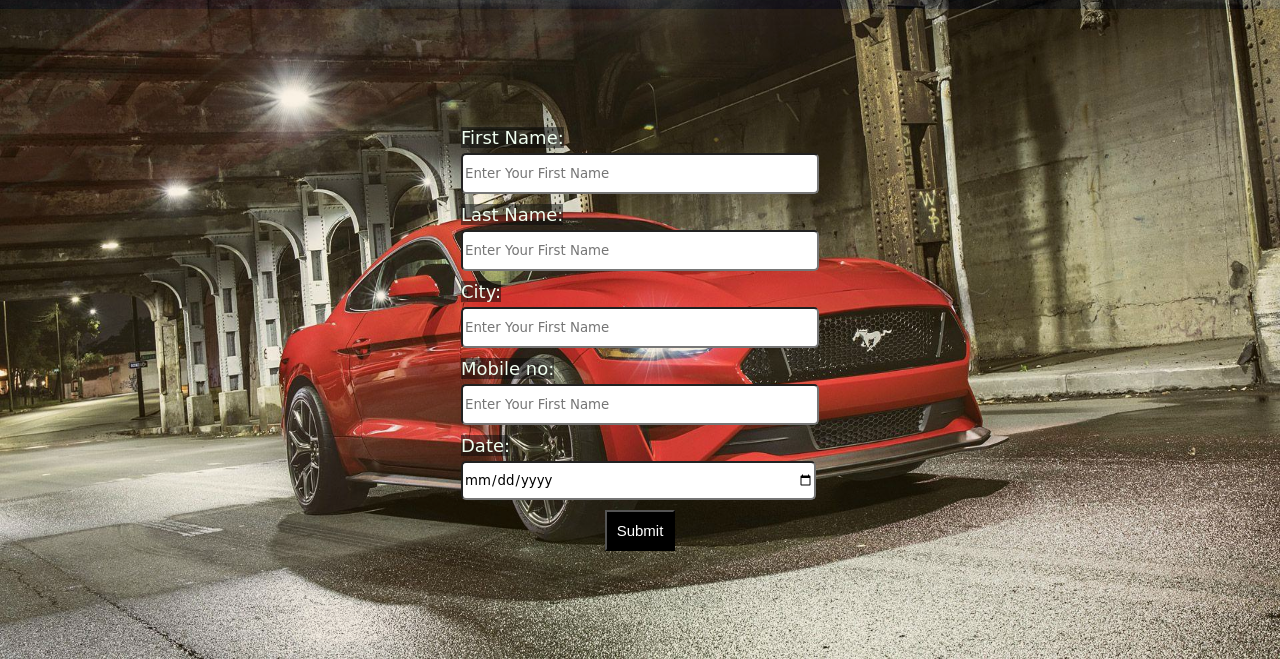
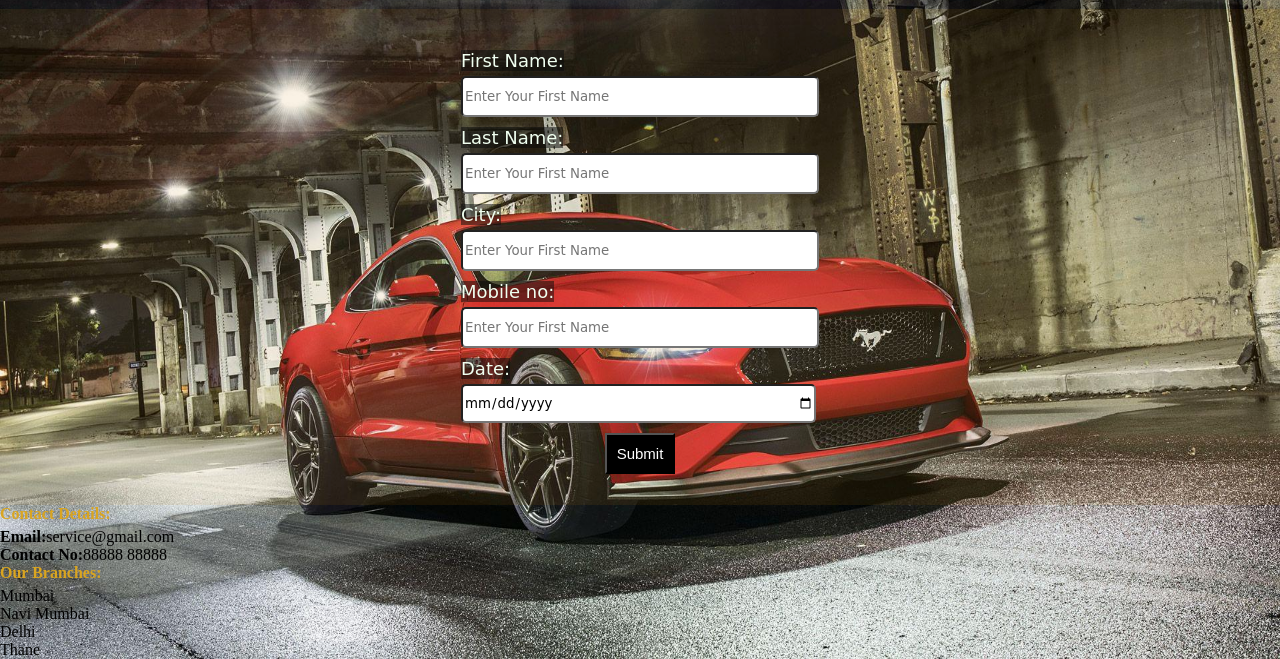
Before and after one commit to harshad0808/royalcarstore.github.io, a plain HTML site: page testdrive.html in a window 1280 px wide. Shown: the part 141-800 px from the top of the page. Drawn offline with Linux system fonts and the light colour scheme.

Commit message:
Update testdrive.html

```diff
--- a/testdrive.html
+++ b/testdrive.html
@@ -4,6 +4,7 @@
 
 <head>
     <link rel="stylesheet" href="css/style.css">
+    <link rel="icon" type="image/png" href="pictures/icon.jpg">
 </head>
 
 <body>
@@ -60,7 +61,26 @@
 
             </form>
         </div>
+        <div class="'footmain">
+            <footer class="foot">
+                <div class="footchild">
+                    <div style="color: goldenrod; margin-bottom: 5px;"> <b>Contact Details:</b>
+                    </div>
+                    <div> <b>Email:</b>service@gmail.com</div>
+                    <div> <b>Contact No:</b>88888 88888</div>
+                </div>
+                <div class="footchild">
+                    <div style="color: goldenrod; margin-bottom: 5px;"><b>Our Branches:</b></div>
+                    <div>Mumbai</div>
+                    <div>Navi Mumbai</div>
+                    <div>Delhi</div>
+                    <div>Thane</div>
+                </div>
+            </footer>
+        </div>
     </div>
+
+
 
 
 
```
